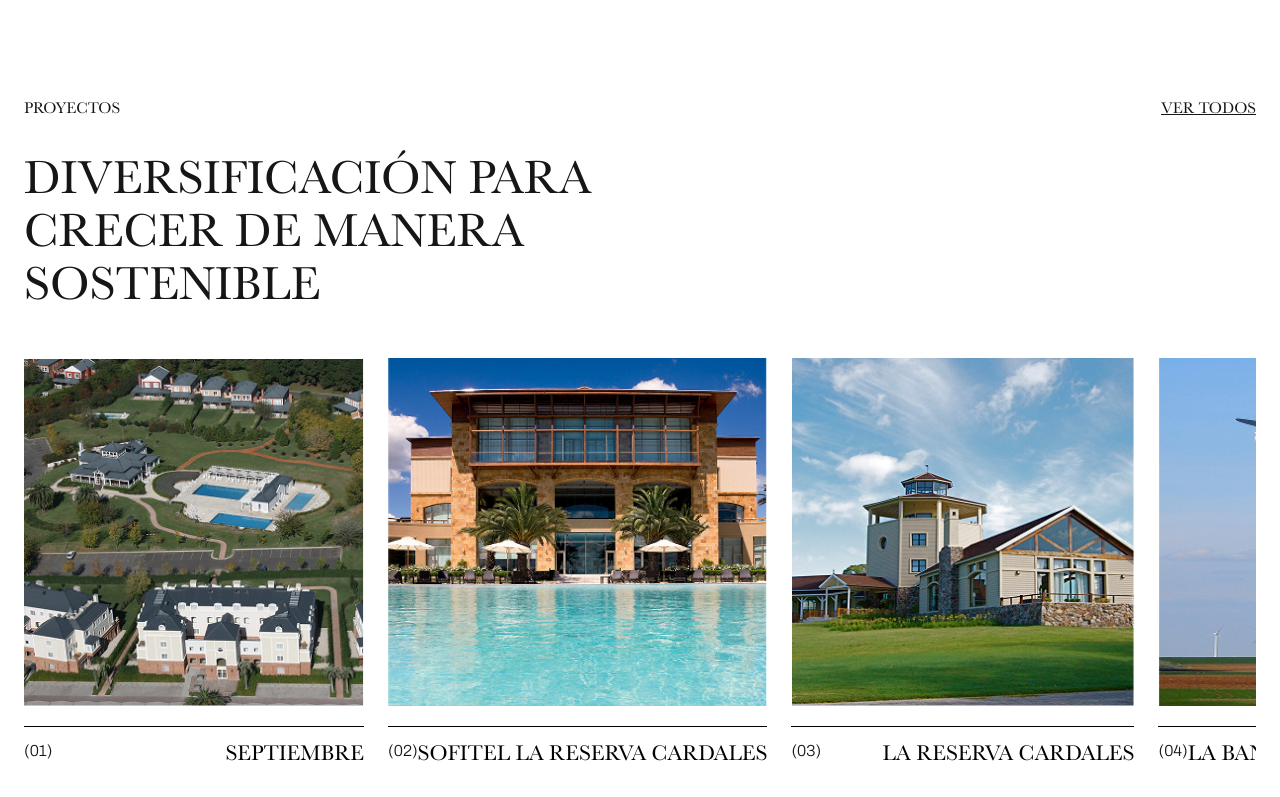
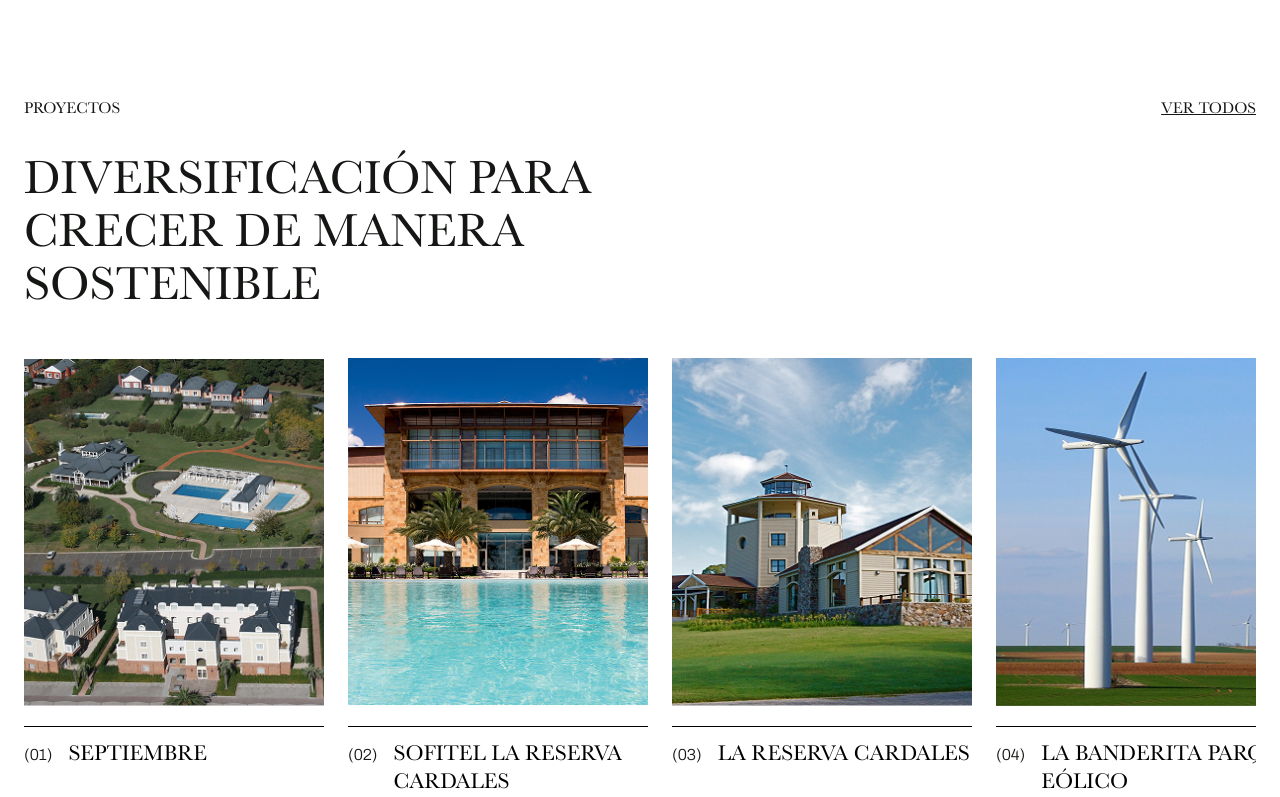
Before and after one commit to i9-9/grupofrali, a Next.js app: page / in a window 1280 px wide. Shown: the part 2000-2797 px from the top of the page. Built offline with nearby package versions, Linux system fonts and the light colour scheme.

Commit message:
Detalles, home y desarrollos

```diff
--- a/src/app/desarrollos-proyectos/page.tsx
+++ b/src/app/desarrollos-proyectos/page.tsx
@@ -116,7 +116,7 @@ const handleCategoryChange = (category: string) => {
               En Grupo Frali desarrollamos y gestionamos proyectos en sectores estratégicos, combinando experiencia, innovación y compromiso. Con una estrategia basada en la diversificación de inversiones en distintos mercados y segmentos de negocio, y con presencia en Argentina, Estados Unidos y Uruguay, apostamos a una evolución constante, abiertos a nuevas oportunidades que integren infraestructura, naturaleza, calidad de vida y eficiencia productiva.
               </p>
           </div>
-          <div className="hidden md:block absolute top-0 right-0 md:w-[50%] w-full h-full z-0 md:pt-24"> {/* Slightly smaller width with gap */}
+          <div className="hidden md:block absolute top-0 right-0 md:w-[50%] xl:w-[45%] 2xl:w-[40%] max-w-[800px] w-full h-full z-0 md:pt-24"> {/* Slightly smaller width with gap */}
             <Image
               src={photos[currentPhoto]}
               alt={`Slide ${currentPhoto}`}
@@ -128,7 +128,7 @@ const handleCategoryChange = (category: string) => {
             />
           </div>
         </div>
-        <div className="grid pt-8 md:pt-16 grid-cols-12 mt-16 md:mt-0">
+        <div className="grid pt-8 md:pt-16 grid-cols-12 mt-16 md:mt-0 xl:mt-32 2xl:mt-40">
           {/* Mobile layout - título ocupa toda la columna y filtros debajo */}
           <div className="md:hidden col-6">
             <h2 className="font-baskerville leading-7" style={{ fontSize: 'clamp(26px, 2.2vw, 32px)' }}>PROYECTOS</h2>
--- a/src/app/page.tsx
+++ b/src/app/page.tsx
@@ -3,6 +3,7 @@
 
 import RandomVideo from "@/components/RandomVideo"
 import ProjectGallery from "@/components/ProjectGallery"
+import Link from "next/link"
 
 export default function Home() {
 
@@ -230,7 +231,9 @@ export default function Home() {
           {/* Header */}
           <div className="flex justify-between items-end font-baskerville text-base mb-8">
             <h3 className="text-sm md:text-base">PROYECTOS</h3>
-            <h3 className="text-sm md:text-base underline">VER TODOS</h3>
+            <Link href="/desarrollos-proyectos">
+              <h3 className="text-sm md:text-base underline">VER TODOS</h3>
+            </Link>
           </div>
 
           <div className="mb-12">
--- a/src/components/ProjectGallery.tsx
+++ b/src/components/ProjectGallery.tsx
@@ -101,7 +101,7 @@ export default function ProjectGallery() {
           <Link
             key={project.id}
             href={`/desarrollos-proyectos/${project.id}`}
-            className="group min-w-[250px] md:min-w-[280px] lg:min-w-[300px] flex-shrink-0 cursor-pointer"
+            className="group w-[250px] md:w-[280px] lg:w-[300px] flex-shrink-0 cursor-pointer"
           >
         <div className="relative overflow-hidden mb-3 h-[369px] pb-5 border-b border-black" >
               <Image
@@ -113,11 +113,11 @@ export default function ProjectGallery() {
               />
               <div className="absolute inset-0 bg-opacity-0 group-hover:bg-opacity-10 transition-all duration-300" />
             </div>
-            <div className="flex justify-between items-center md:items-start">
-                <h3 className="font-light col-start-1 col-span-1">
+            <div className="flex items-start gap-4">
+                <h3 className="font-light flex-shrink-0 pt-1">
                     (0{index + 1})
                 </h3>
-                <h3 className="font-baskerville text-sm md:text-[22px] text-black leading-tight text-left col-start-6 col-span-11">
+                <h3 className="font-baskerville text-sm md:text-[22px] text-black leading-tight text-left flex-1 whitespace-normal break-words">
                 {project.titulo}
                 </h3>
             </div>
--- a/src/components/layout/header.tsx
+++ b/src/components/layout/header.tsx
@@ -10,8 +10,8 @@ const menuItems = [
   { name: "QUIENES SOMOS", href: "/quienes-somos" },
   { name: "DESARROLLOS & PROYECTOS", href: "/desarrollos-proyectos" },
   { name: "RRHH", href: "/rrhh" },
-  { name: "CONTACTO", href: "/contacto" },
-  { name: "EN", href: "/en" }
+  { name: "CONTACTO", href: "/contacto" }
+  // { name: "EN", href: "/en" }
 ]
 
 const mobileItems = [
@@ -149,9 +149,9 @@ export default function Header() {
               })}
             </ul>
             <div className="flex justify-between items-center">
-              <Link href="/en">
+              {/* <Link href="/en">
                 <h4 className="py-14" onClick={toggleMenu}>EN</h4>
-              </Link>
+              </Link> */}
               <div onClick={toggleMenu}>
                 <DownArrowIcon className="rotate-180" />
               </div>
```
